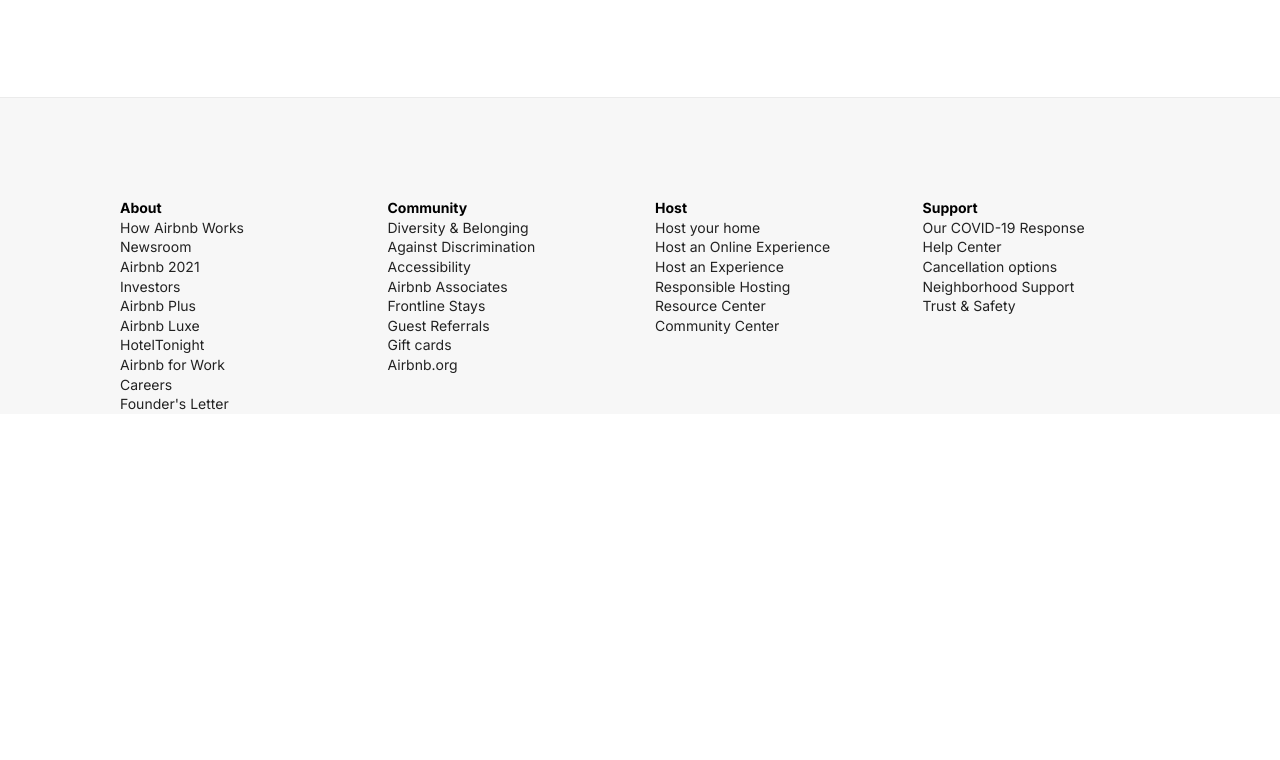
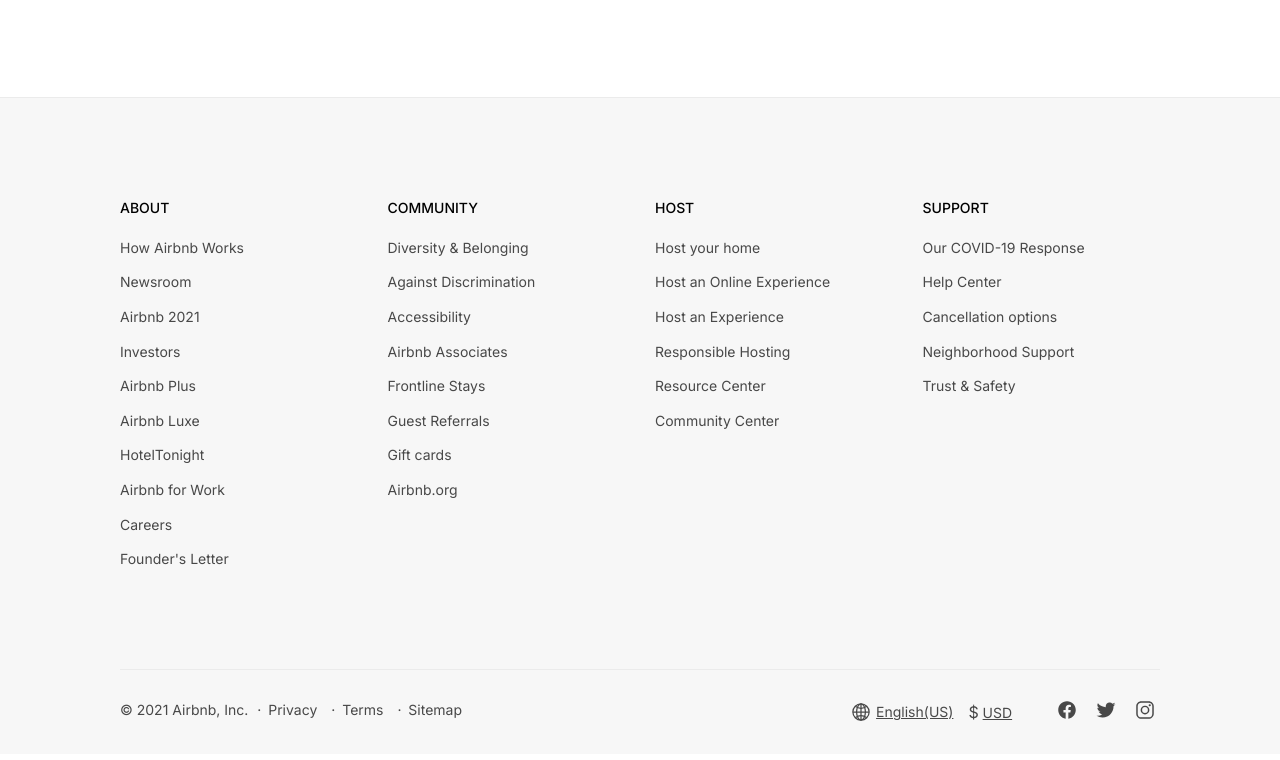
Before and after one commit to bblazevska/AirbnbClone, a plain HTML site: page index.html in a window 1280 px wide. Shown: the part 4235-4995 px from the top of the page. Before the commit the page ends 4749 px from the top, so only its background shows below. Drawn offline with nearby package versions, Linux system fonts and the light colour scheme.

Commit message:
footer done

```diff
--- a/index.html
+++ b/index.html
@@ -341,34 +341,34 @@
                <h4 class="footer__heading">About</h4>
                <ul class="footer__links">
                   <li class="footer__links--item">
-                     <a href="#" class="footer__link">How Airbnb Works</a>
+                     <a href="#" class="link">How Airbnb Works</a>
                   </li>
                   <li class="footer__links--item">
-                     <a href="#" class="footer__link">Newsroom</a>
+                     <a href="#" class="link">Newsroom</a>
                   </li>
                   <li class="footer__links--item">
-                     <a href="#" class="footer__link">Airbnb 2021</a>
+                     <a href="#" class="link">Airbnb 2021</a>
                   </li>
                   <li class="footer__links--item">
-                     <a href="#" class="footer__link">Investors</a>
+                     <a href="#" class="link">Investors</a>
                   </li>
                   <li class="footer__links--item">
-                     <a href="#" class="footer__link">Airbnb Plus</a>
+                     <a href="#" class="link">Airbnb Plus</a>
                   </li>
                   <li class="footer__links--item">
-                     <a href="#" class="footer__link">Airbnb Luxe</a>
+                     <a href="#" class="link">Airbnb Luxe</a>
                   </li>
                   <li class="footer__links--item">
-                     <a href="#" class="footer__link">HotelTonight</a>
+                     <a href="#" class="link">HotelTonight</a>
                   </li>
                   <li class="footer__links--item">
-                     <a href="#" class="footer__link">Airbnb for Work</a>
+                     <a href="#" class="link">Airbnb for Work</a>
                   </li>
                   <li class="footer__links--item">
-                     <a href="#" class="footer__link">Careers</a>
+                     <a href="#" class="link">Careers</a>
                   </li>
                   <li class="footer__links--item">
-                     <a href="#" class="footer__link">Founder's Letter</a>
+                     <a href="#" class="link">Founder's Letter</a>
                   </li>
                </ul>
             </div>
@@ -376,28 +376,28 @@
                <h4 class="footer__heading">Community</h4>
                <ul class="footer__links">
                   <li class="footer__links--item">
-                     <a href="#" class="footer__link">Diversity & Belonging</a>
+                     <a href="#" class="link">Diversity & Belonging</a>
                   </li>
                   <li class="footer__links--item">
-                     <a href="#" class="footer__link">Against Discrimination</a>
+                     <a href="#" class="link">Against Discrimination</a>
                   </li>
                   <li class="footer__links--item">
-                     <a href="#" class="footer__link">Accessibility</a>
+                     <a href="#" class="link">Accessibility</a>
                   </li>
                   <li class="footer__links--item">
-                     <a href="#" class="footer__link">Airbnb Associates</a>
+                     <a href="#" class="link">Airbnb Associates</a>
                   </li>
                   <li class="footer__links--item">
-                     <a href="#" class="footer__link">Frontline Stays</a>
+                     <a href="#" class="link">Frontline Stays</a>
                   </li>
                   <li class="footer__links--item">
-                     <a href="#" class="footer__link">Guest Referrals</a>
+                     <a href="#" class="link">Guest Referrals</a>
                   </li>
                   <li class="footer__links--item">
-                     <a href="#" class="footer__link">Gift cards</a>
+                     <a href="#" class="link">Gift cards</a>
                   </li>
                   <li class="footer__links--item">
-                     <a href="#" class="footer__link">Airbnb.org</a>
+                     <a href="#" class="link">Airbnb.org</a>
                   </li>
                </ul>
             </div>
@@ -405,22 +405,22 @@
                <h4 class="footer__heading">Host</h4>
                <ul class="footer__links">
                   <li class="footer__links--item">
-                     <a href="#" class="footer__link">Host your home</a>
+                     <a href="#" class="link">Host your home</a>
                   </li>
                   <li class="footer__links--item">
-                     <a href="#" class="footer__link">Host an Online Experience</a>
+                     <a href="#" class="link">Host an Online Experience</a>
                   </li>
                   <li class="footer__links--item">
-                     <a href="#" class="footer__link">Host an Experience</a>
+                     <a href="#" class="link">Host an Experience</a>
                   </li>
                   <li class="footer__links--item">
-                     <a href="#" class="footer__link">Responsible Hosting</a>
+                     <a href="#" class="link">Responsible Hosting</a>
                   </li>
                   <li class="footer__links--item">
-                     <a href="#" class="footer__link">Resource Center</a>
+                     <a href="#" class="link">Resource Center</a>
                   </li>
                   <li class="footer__links--item">
-                     <a href="#" class="footer__link">Community Center</a>
+                     <a href="#" class="link">Community Center</a>
                   </li>
                </ul>
             </div>
@@ -428,26 +428,61 @@
                <h4 class="footer__heading">Support</h4>
                <ul class="footer__links">
                   <li class="footer__links--item">
-                     <a href="#" class="footer__link">Our COVID-19 Response</a>
+                     <a href="#" class="link">Our COVID-19 Response</a>
                   </li>
                   <li class="footer__links--item">
-                     <a href="#" class="footer__link">Help Center</a>
+                     <a href="#" class="link">Help Center</a>
                   </li>
                   <li class="footer__links--item">
-                     <a href="#" class="footer__link">Cancellation options</a>
+                     <a href="#" class="link">Cancellation options</a>
                   </li>
                   <li class="footer__links--item">
-                     <a href="#" class="footer__link">Neighborhood Support</a>
+                     <a href="#" class="link">Neighborhood Support</a>
                   </li>
                   <li class="footer__links--item">
-                     <a href="#" class="footer__link">Trust & Safety</a>
+                     <a href="#" class="link">Trust & Safety</a>
                   </li>
                </ul>
+            </div>
+         </div>
+         <div class="footer__copyright">
+            <div class="copy">
+               <span class="copy--text">&copy; 2021 Airbnb, Inc.</span>
+               <span class="copy__dot"> &middot; </span>
+               <a href="#" class="link">Privacy</a>
+               <span class="copy__dot"> &middot; </span>
+               <a href="#" class="link">Terms</a>
+               <span class="copy__dot"> &middot; </span>
+               <a href="#" class="link">Sitemap</a>
+            </div>
+            <div class="socials">
+               <div class="lang-curr">
+                  <div class="lang-curr__link">
+                     <ion-icon name="globe-outline" class="footer__icon"></ion-icon>
+                     <a href="#" class="link link--underline">English(US)</a>
+                  </div>
+                  <div class="lang-curr__link">
+                     <span> &#36;</span>
+                     <a href="#" class="link link--underline"> USD</a>
+                  </div>
+               </div>
+               <div class="social-links">
+                  <a href="https://www.facebook.com/airbnb/" class="link">
+                     <ion-icon name="logo-facebook" class="footer__icon"></ion-icon>
+                  </a>
+                  <a href="https://twitter.com/airbnb" class="link">
+                     <ion-icon name="logo-twitter" class="footer__icon"></ion-icon>
+                  </a>
+                  <a href="https://www.instagram.com/airbnb/" class="link">
+                     <ion-icon name="logo-instagram" class="footer__icon"></ion-icon>
+                  </a>
+               </div>
             </div>
          </div>
       </div>
    </footer>
    <script type="module" src="https://unpkg.com/ionicons@5.5.2/dist/ionicons/ionicons.esm.js"></script>
-<script nomodule src="https://unpkg.com/ionicons@5.5.2/dist/ionicons/ionicons.js"></script>
+   <script nomodule src="https://unpkg.com/ionicons@5.5.2/dist/ionicons/ionicons.js"></script>
+   <script src="/main.js"></script>
 </body>
 </html>
--- a/sass/base/_base.scss
+++ b/sass/base/_base.scss
@@ -7,6 +7,8 @@
 html{
    /* 1rem = 10px => 10px/16px = 62.5% */
    font-size: 62.5%;
+
+   position: relative;
 }
 
 body{
--- a/sass/layout/_footer.scss
+++ b/sass/layout/_footer.scss
@@ -7,9 +7,16 @@
       grid-template-columns: repeat(4,1fr);
       column-gap: 3rem;
    }
-
+   &__heading{
+      text-transform: uppercase;
+      margin-bottom: 2rem;
+      font-weight: 500;
+   }
    &__links{
       list-style: none;
+      display: flex;
+      flex-direction: column;
+      gap: 1.5rem;
 
    }
    &__link{
@@ -24,4 +31,80 @@
       text-decoration: none;
       color: $color-grey-dark;
    }
+
+   &__copyright{
+      margin: 10rem 12rem 5rem 12rem;
+      padding: 3rem 0;
+      display: flex;
+      justify-content: space-between;
+      border-top: 1px solid $color-grey-light;
+
+   }
+
+   &__icon{
+      width: 2rem;
+      height: 2rem;
+      margin-left: 1rem;
+      fill: $text-color;
+
+   }
 }
+.copy{
+   color: $text-color;
+
+   &__dot{
+      margin-right: .3rem;
+      margin-left: .5rem;
+   }
+}
+
+.link{
+   &:link,
+   &:visited{
+      text-decoration: none;
+      color: $text-color;
+      margin-right: .5rem;
+   }
+   &:hover{
+      text-decoration: underline;
+   }
+
+   &--underline{
+      &:link,
+      &:visited{
+         text-decoration: underline;
+      }
+
+      &:hover{
+         color: $text-color-light;
+      }
+   }
+}
+
+.socials{
+   display: flex;
+   align-items: center;
+   gap: 3rem;
+}
+
+.lang-curr{
+   display: flex;
+   align-items: center;
+   justify-content: center;
+   color: $text-color;
+
+   &__link{
+      span{
+         font-size: 1.6rem;
+         color: inherit;
+      }
+   }
+   &__link:first-child{
+      display: flex;
+      align-items: center;
+      gap: .5rem;
+      margin-right: 1rem;
+
+
+}
+}
--- a/sass/layout/_navigation.scss
+++ b/sass/layout/_navigation.scss
@@ -9,8 +9,6 @@
       font-weight: 500;
       letter-spacing: 1px;
       margin: 0;
-
-
    &__logo--link{
       color: inherit;
    }
```
Also changed, not shown: sass/main.css, 1 other file.
